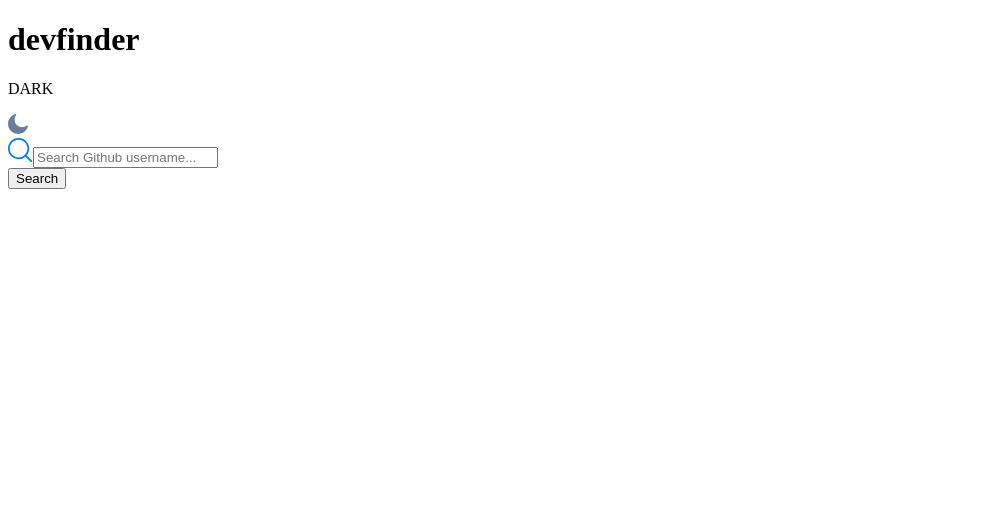
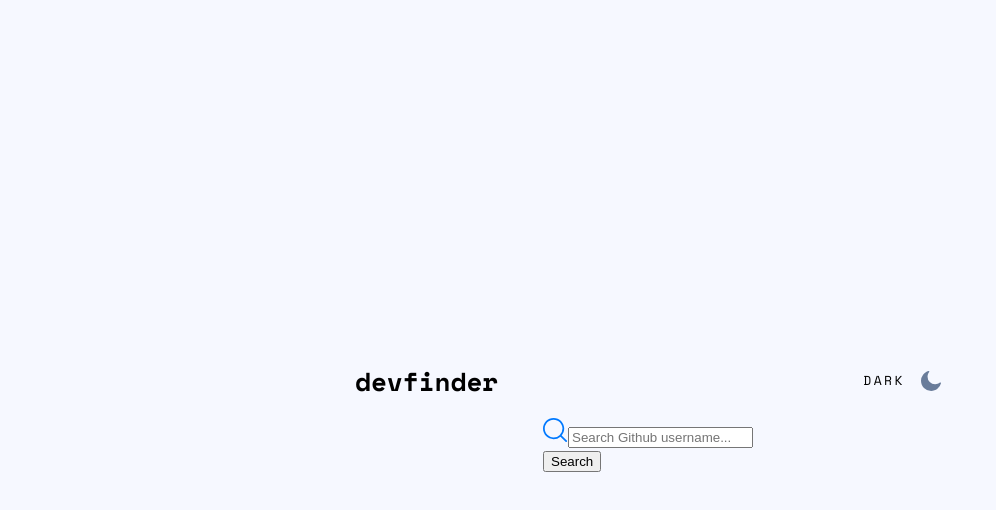
Before and after one commit to shrki416/github-user-search-app, a React (Create React App) app in the folder client/: page / in a window 1280 px wide. Shown: the top 510 px of the page, without its empty margins (0-996 px from the left). Built offline with nearby package versions, Linux system fonts and the light colour scheme.

Commit message:
All styles will go here for now, will refactor this later

```diff
--- a/client/src/index.css
+++ b/client/src/index.css
@@ -1 +1,65 @@
 @import-normalize;
+@import url("https://fonts.googleapis.com/css2?family=Space+Mono:wght@400;700&display=swap");
+
+*,
+*::before,
+*::after {
+  box-sizing: border-box;
+}
+
+:root {
+  --ff: "Space Mono", monospace;
+}
+
+body {
+  width: 100vw;
+  height: 100vh;
+  display: flex;
+  justify-content: center;
+  align-items: center;
+  font-family: var(--ff);
+  background-color: #f6f8ff;
+}
+
+.app {
+  width: 586px;
+  height: 730px;
+}
+
+.main {
+  width: 100%;
+  height: 100%;
+  display: flex;
+  flex-direction: column;
+  justify-content: center;
+  align-items: center;
+}
+
+.header {
+  width: 100%;
+  display: flex;
+  align-items: center;
+}
+
+.header h1 {
+  font-weight: 700;
+  font-size: 26px;
+  line-height: 38.51px;
+}
+
+.dark-mode {
+  display: flex;
+  align-items: center;
+  justify-content: flex-end;
+  width: 100%;
+}
+
+.dark-mode img {
+  margin-left: 16px;
+}
+
+.dark-mode p {
+  font-size: 13px;
+  line-height: 19.25px;
+  letter-spacing: 2.5px;
+}
```
